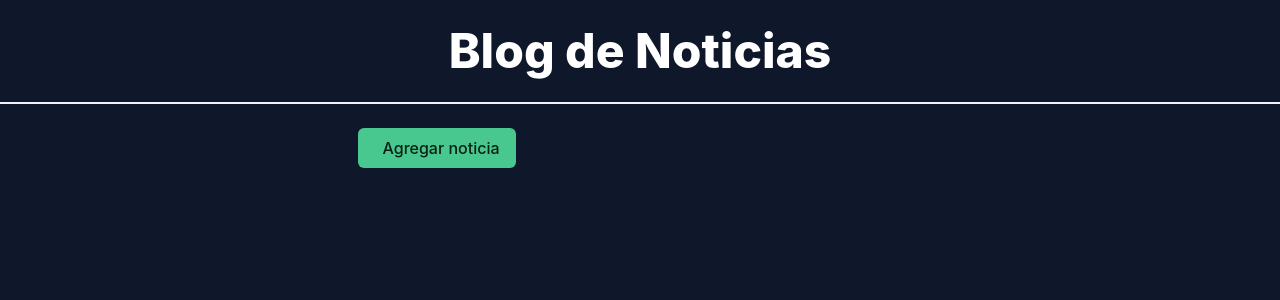
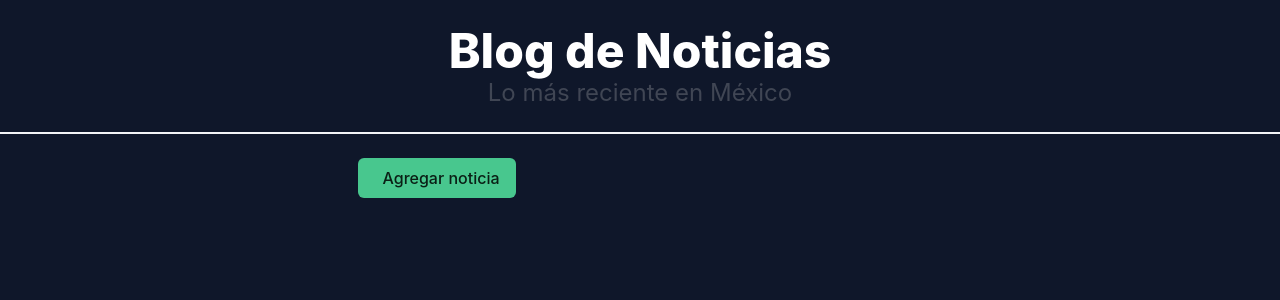
Before and after one commit to RODRIGO-LEAL-FLORES/EX_U1_20590371, a Flask app: page / in a window 1280 px wide. Shown: the top 300 px of the page. Run offline with Flask 3, Linux system fonts and the light colour scheme.

Commit message:
Guardando mis cambios.

```diff
--- a/templates/base.html
+++ b/templates/base.html
@@ -4,12 +4,16 @@
     <meta charset="utf-8">
     <meta name="viewport" content="width=device-width, initial-scale=1">
     <title>{% block title %}{% endblock %}</title>
+
     <link rel="stylesheet" href="https://cdn.jsdelivr.net/npm/bulma@1.0.2/css/bulma.min.css">
     </head>
   <body >
     <header>
         <br>
         <h1 class="title has-text-centered has-text-white is-1">Blog de Noticias</h1>
+
+        <h2 class="subtitle has-text-centered is-4">Lo más reciente en México</h2>
+
         <hr>
     </header>
     <div class="container">
```
